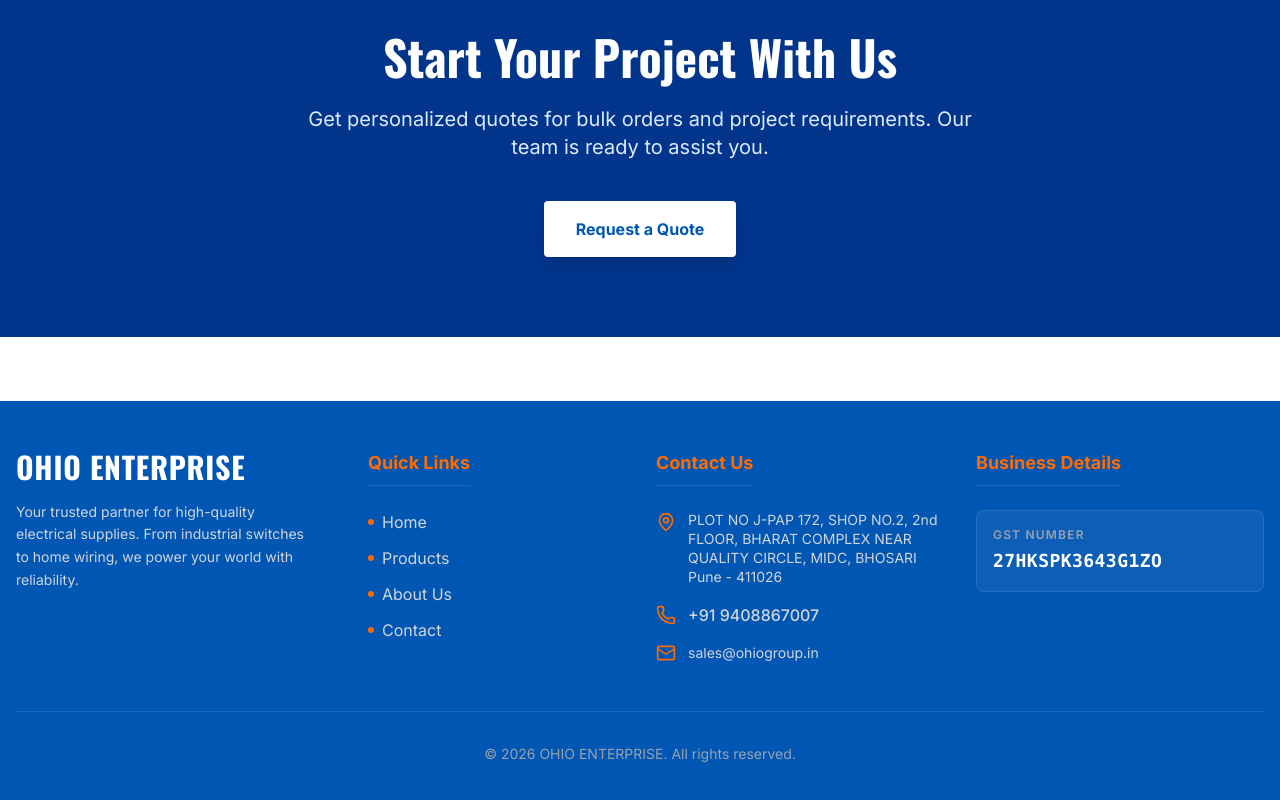
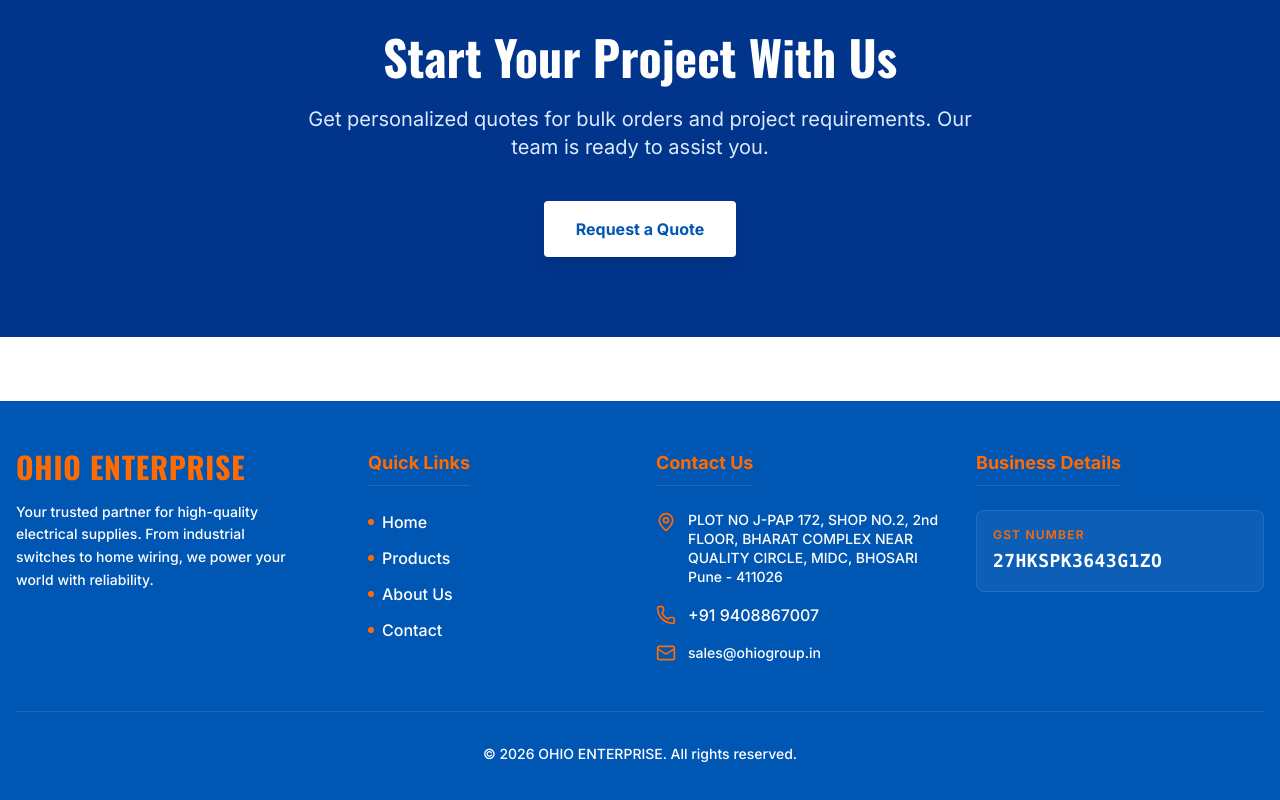
Before and after one commit to ayushvadodariya/ohio-enterprise, a Next.js app: page / in a window 1280 px wide. Shown: the part 6264-7064 px from the top of the page. Built offline with nearby package versions, Linux system fonts and the light colour scheme.

Commit message:
change color of ohio-enterprise, gst-no title, set text-white

```diff
--- a/components/shared/Footer.tsx
+++ b/components/shared/Footer.tsx
@@ -7,19 +7,19 @@
   const currentYear = new Date().getFullYear();
 
   return (
-    <footer className="bg-primary text-white py-12 mt-16 font-sans">
+    <footer className="bg-primary text-white py-12 mt-16 font-sans font-medium">
       <div className="container mx-auto px-4 max-w-7xl">
         <div className="grid grid-cols-1 md:grid-cols-2 lg:grid-cols-4 gap-8">
           <div className="space-y-4">
-            <h3 className="text-3xl font-bold font-display tracking-wide uppercase">OHIO ENTERPRISE</h3>
-            <p className="text-gray-300 text-sm leading-relaxed max-w-xs">
+            <h3 className="text-3xl font-bold font-display tracking-wide uppercase text-secondary">OHIO ENTERPRISE</h3>
+            <p className=" text-white text-sm leading-relaxed max-w-xs">
               Your trusted partner for high-quality electrical supplies. From industrial switches to home wiring, we power your world with reliability.
             </p>
           </div>
 
           <div className="lg:pl-8">
             <h4 className="text-lg font-bold mb-6 text-secondary border-b border-white/10 pb-2 inline-block">Quick Links</h4>
-            <ul className="space-y-3 text-gray-300">
+            <ul className="space-y-3 ">
               <li><Link href="/" className="hover:text-white transition-colors flex items-center gap-2"><span className="w-1.5 h-1.5 bg-secondary rounded-full"></span>Home</Link></li>
               <li><Link href="/products" className="hover:text-white transition-colors flex items-center gap-2"><span className="w-1.5 h-1.5 bg-secondary rounded-full"></span>Products</Link></li>
               <li><Link href="/about" className="hover:text-white transition-colors flex items-center gap-2"><span className="w-1.5 h-1.5 bg-secondary rounded-full"></span>About Us</Link></li>
@@ -29,7 +29,7 @@
 
           <div>
             <h4 className="text-lg font-bold mb-6 text-secondary border-b border-white/10 pb-2 inline-block">Contact Us</h4>
-            <ul className="space-y-4 text-gray-300 text-sm">
+            <ul className="space-y-4  text-sm">
               <li className="flex items-start gap-3 group">
                 <MapPin size={20} className="mt-0.5 shrink-0 text-secondary group-hover:text-white transition-colors" />
                 <span className="leading-snug">PLOT NO J-PAP 172, SHOP NO.2, 2nd FLOOR, BHARAT COMPLEX NEAR QUALITY CIRCLE, MIDC, BHOSARI Pune - 411026</span>
@@ -49,14 +49,14 @@
             <h4 className="text-lg font-bold mb-6 text-secondary border-b border-white/10 pb-2 inline-block">Business Details</h4>
             <div className="space-y-4">
               <div className="bg-white/5 p-4 rounded-lg border border-white/10">
-                <p className="text-xs text-gray-400 uppercase tracking-widest font-semibold mb-1">GST Number</p>
+                <p className="text-xs uppercase tracking-widest font-semibold mb-1 text-secondary">GST Number</p>
                 <p className="text-lg font-mono font-bold text-white tracking-wide">27HKSPK3643G1ZO</p>
               </div>
 
             </div>
           </div>
         </div>
-        <div className="border-t border-white/10 mt-12 pt-8 text-center text-gray-400 text-sm">
+        <div className="border-t border-white/10 mt-12 pt-8 text-center text-sm">
           &copy; {currentYear} OHIO ENTERPRISE. All rights reserved.
         </div>
       </div>
```
